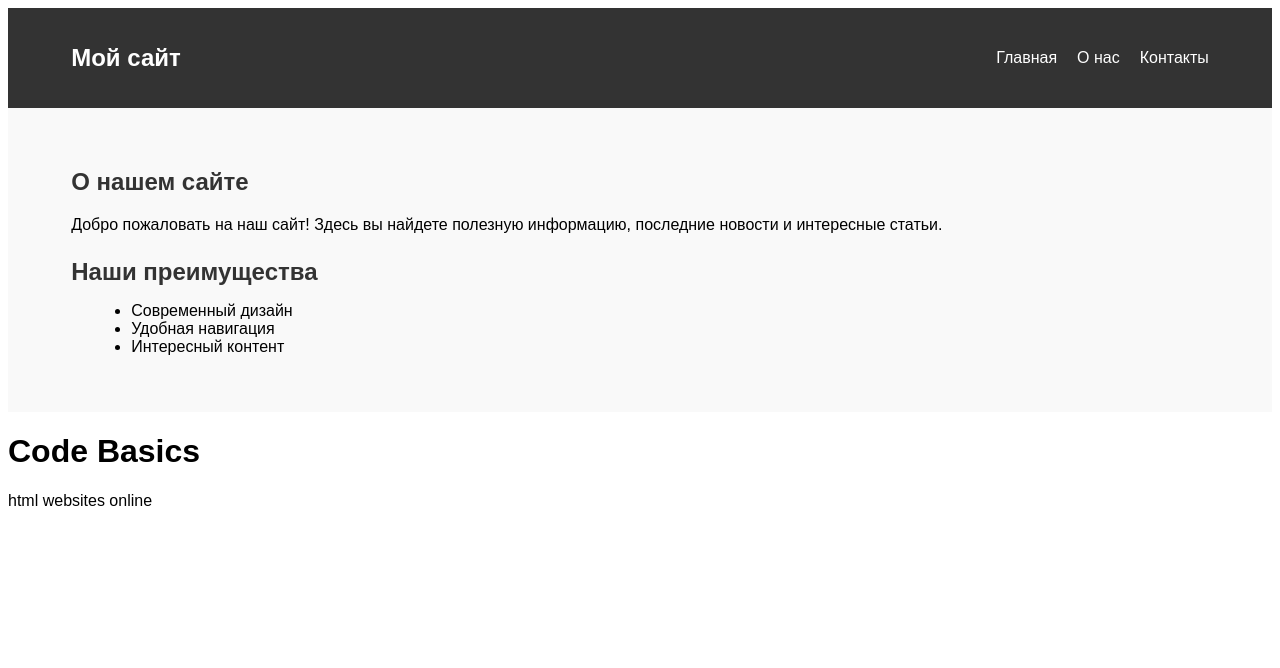
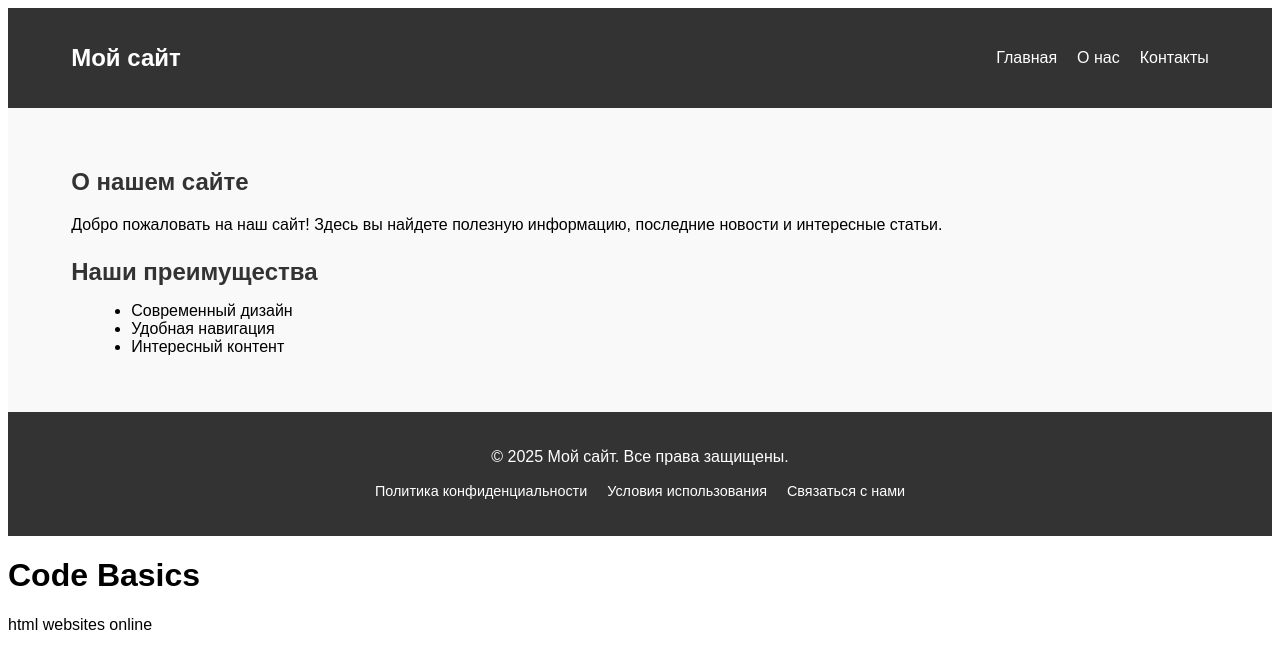
Before and after one commit to kvoru88/git_zadanie_4, a plain HTML site: page index.html in a window 1280 px wide. Drawn offline with Linux system fonts and the light colour scheme; a web font is replaced by a local one.

Commit message:
feat: add footer

```diff
--- a/assets/css/style.css
+++ b/assets/css/style.css
@@ -84,3 +84,35 @@ body {
   list-style: disc;
   margin-left: 20px;
 }
+
+.site-footer {
+  background-color: #333;
+  color: #fff;
+  padding: 20px 0;
+  text-align: center;
+}
+
+.site-footer .container {
+  width: 90%;
+  max-width: 1200px;
+  margin: 0 auto;
+}
+
+.footer-nav ul {
+  list-style: none;
+  margin-top: 10px;
+  display: flex;
+  justify-content: center;
+  gap: 20px;
+  padding: 0;
+}
+
+.footer-nav a {
+  color: #fff;
+  text-decoration: none;
+  font-size: 0.9rem;
+}
+
+.footer-nav a:hover {
+  text-decoration: underline;
+}
--- a/index.html
+++ b/index.html
@@ -41,6 +41,19 @@
   </div>
 </main>
 
+<footer class="site-footer">
+  <div class="container">
+    <p>&copy; 2025 Мой сайт. Все права защищены.</p>
+    <nav class="footer-nav">
+      <ul>
+        <li><a href="#">Политика конфиденциальности</a></li>
+        <li><a href="#">Условия использования</a></li>
+        <li><a href="#">Связаться с нами</a></li>
+      </ul>
+    </nav>
+  </div>
+</footer>
+
   <h1>Code Basics</h1>
   <p>html websites online</p>
 
```
